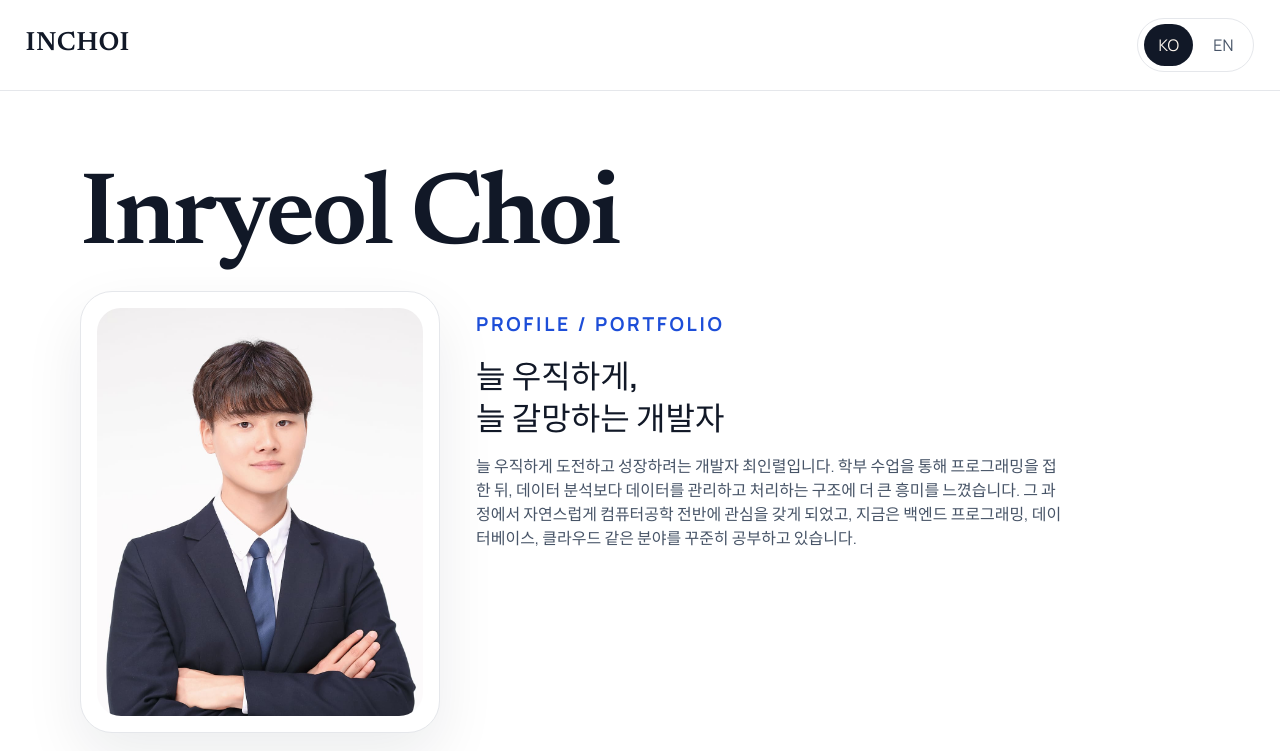
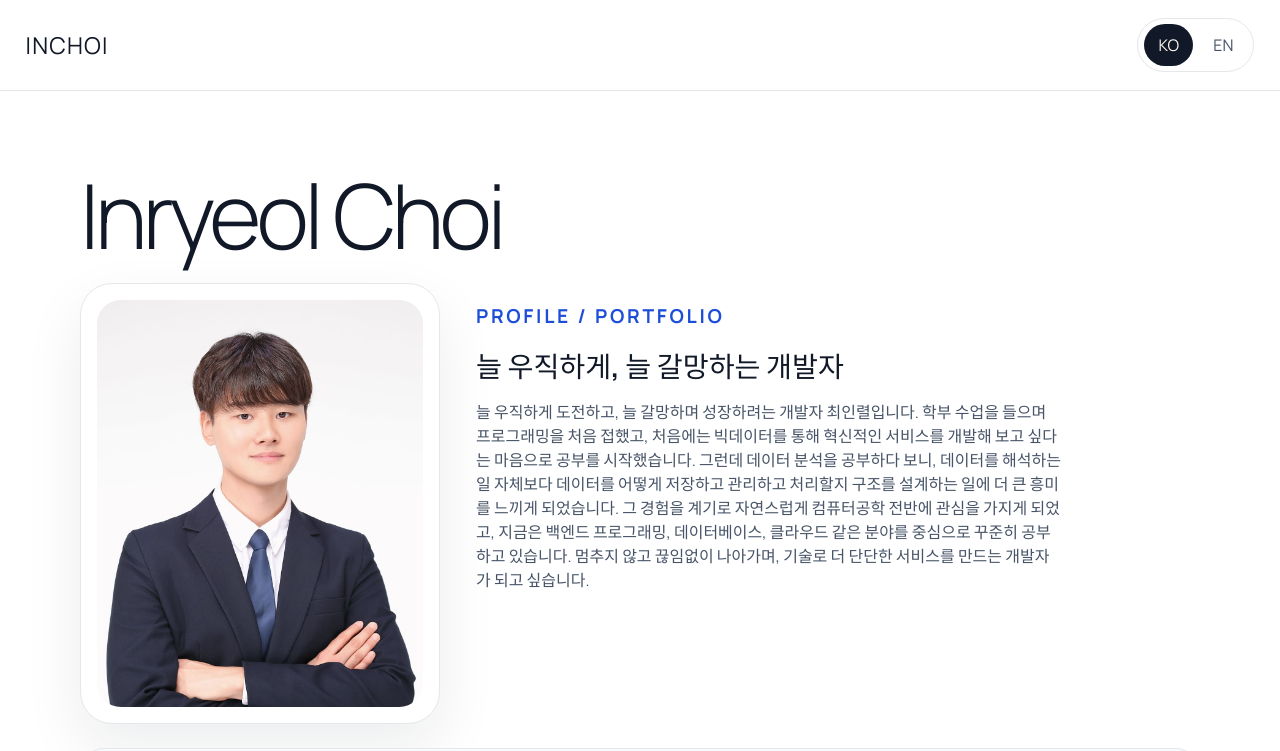
Before and after one commit to InryeolChoi/inchoi.github.io, a React (Vite) app: page / in a window 1280 px wide. Shown: the top 751 px of the page. Built offline with nearby package versions, Linux system fonts and the light colour scheme.

Commit message:
update: change cv

```diff
--- a/index.html
+++ b/index.html
@@ -11,7 +11,7 @@
     <link rel="preconnect" href="https://fonts.googleapis.com" />
     <link rel="preconnect" href="https://fonts.gstatic.com" crossorigin />
     <link
-      href="https://fonts.googleapis.com/css2?family=Manrope:wght@400;500;600;700;800&family=Newsreader:opsz,wght@6..72,500;6..72,600;6..72,700&family=Noto+Sans+KR:wght@400;500;700;800&display=swap"
+      href="https://fonts.googleapis.com/css2?family=Manrope:wght@300;400;500;600;700;800&family=Newsreader:opsz,wght@6..72,500;6..72,600;6..72,700&family=Noto+Sans+KR:wght@400;500;700;800&display=swap"
       rel="stylesheet"
     />
     <title>Inchoi Profile</title>
--- a/src/data/siteContent.ts
+++ b/src/data/siteContent.ts
@@ -12,11 +12,11 @@ export const profile = {
   name: "Inryeol Choi",
   githubUrl: "https://github.com/InryeolChoi",
   headline: {
-    ko: "늘 우직하게,\n늘 갈망하는 개발자",
+    ko: "늘 우직하게, 늘 갈망하는 개발자",
     en: "A developer who structures knowledge and turns it into learning experiences",
   },
   intro: {
-    ko: "늘 우직하게 도전하고 성장하려는 개발자 최인렬입니다. 학부 수업을 통해 프로그래밍을 접한 뒤, 데이터 분석보다 데이터를 관리하고 처리하는 구조에 더 큰 흥미를 느꼈습니다. 그 과정에서 자연스럽게 컴퓨터공학 전반에 관심을 갖게 되었고, 지금은 백엔드 프로그래밍, 데이터베이스, 클라우드 같은 분야를 꾸준히 공부하고 있습니다.",
+    ko: "늘 우직하게 도전하고, 늘 갈망하며 성장하려는 개발자 최인렬입니다. 학부 수업을 들으며 프로그래밍을 처음 접했고, 처음에는 빅데이터를 통해 혁신적인 서비스를 개발해 보고 싶다는 마음으로 공부를 시작했습니다. 그런데 데이터 분석을 공부하다 보니, 데이터를 해석하는 일 자체보다 데이터를 어떻게 저장하고 관리하고 처리할지 구조를 설계하는 일에 더 큰 흥미를 느끼게 되었습니다. 그 경험을 계기로 자연스럽게 컴퓨터공학 전반에 관심을 가지게 되었고, 지금은 백엔드 프로그래밍, 데이터베이스, 클라우드 같은 분야를 중심으로 꾸준히 공부하고 있습니다. 멈추지 않고 끊임없이 나아가며, 기술로 더 단단한 서비스를 만드는 개발자가 되고 싶습니다.",
     en: "I am a developer who keeps moving forward with steady curiosity. After being introduced to programming through university courses, I became more interested in how data is managed and processed than in data analysis itself. That naturally led me deeper into computer science, and I am now continuously studying backend programming, databases, and cloud technologies.",
   },
   email: "dlsfuf0316@gmail.com",
--- a/src/index.css
+++ b/src/index.css
@@ -73,10 +73,10 @@ img {
 }
 
 .brand {
-  font-family: "Newsreader", "Noto Sans KR", serif;
-  font-size: 1.65rem;
-  font-weight: 600;
-  letter-spacing: 0.02em;
+  font-family: "Manrope", "Noto Sans KR", sans-serif;
+  font-size: 1.45rem;
+  font-weight: 400;
+  letter-spacing: 0.05em;
 }
 
 .languageToggle {
@@ -141,35 +141,34 @@ img {
 
 .heroTitle {
   margin: 0;
-  font-family: "Newsreader", "Noto Sans KR", serif;
-  font-size: clamp(3.8rem, 8vw, 6.6rem);
-  font-weight: 600;
-  letter-spacing: -0.03em;
-  line-height: 0.94;
+  font-family: "Manrope", "Noto Sans KR", sans-serif;
+  font-size: clamp(3.5rem, 7vw, 5.8rem);
+  font-weight: 300;
+  letter-spacing: -0.05em;
+  line-height: 0.98;
 }
 
 .heroHeadline {
   margin: 1rem 0 0;
-  display: flex;
-  flex-direction: column;
-  gap: 0.12em;
-  font-size: clamp(1.4rem, 2.6vw, 2rem);
+  display: block;
+  font-size: clamp(1.3rem, 2.2vw, 1.85rem);
   font-weight: 700;
-  line-height: 1.18;
-  max-width: 18ch;
+  line-height: 1.2;
+  max-width: none;
+  white-space: nowrap;
 }
 
 .heroHeadlineLine {
-  display: block;
+  display: inline;
 }
 
 .heroHeadline.isMultiline {
-  width: fit-content;
-  max-width: 100%;
+  width: auto;
+  max-width: none;
 }
 
 .heroHeadline.isMultiline .heroHeadlineLine {
-  white-space: nowrap;
+  white-space: inherit;
 }
 
 .heroIntro,
@@ -595,11 +594,11 @@ img {
 
 .introHeading {
   margin: 0.65rem 0 0;
-  font-family: "Newsreader", "Noto Sans KR", serif;
-  font-size: clamp(3rem, 7vw, 5.4rem);
-  font-weight: 600;
-  letter-spacing: -0.03em;
-  line-height: 0.95;
+  font-family: "Manrope", "Noto Sans KR", sans-serif;
+  font-size: clamp(3rem, 7vw, 5rem);
+  font-weight: 300;
+  letter-spacing: 0.14em;
+  line-height: 1;
 }
 
 .introSubtitle {
@@ -703,6 +702,7 @@ img {
 
   .heroHeadline {
     font-size: clamp(1.3rem, 6vw, 1.7rem);
+    white-space: normal;
   }
 
   .panelCard,
```
